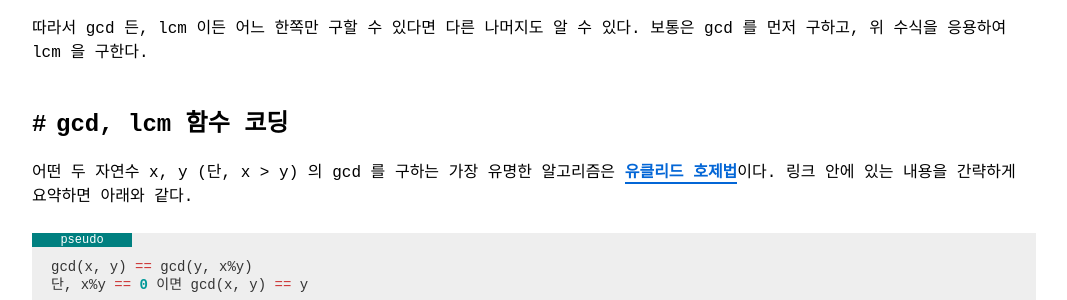
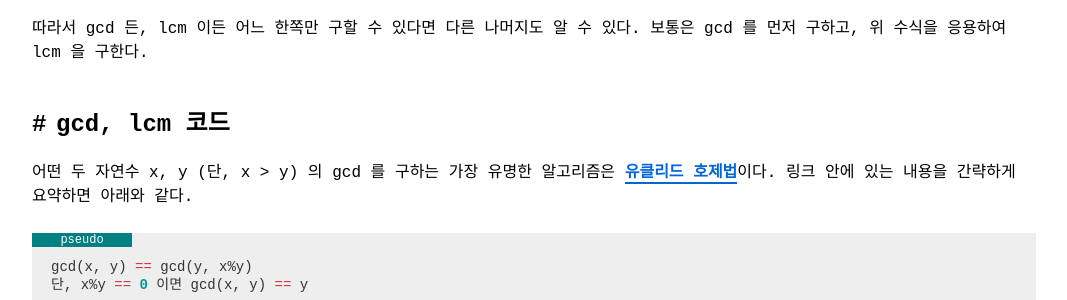
Before and after one commit to zininote/zininote.github.io-old-, a Jekyll site: the page built from _posts/algorithm/math/0010-01-01-gcd-and-lcm.md, in a window 1280 px wide. Shown: the part 486-786 px from the top of the page, without its empty margins (106-1173 px from the left). Built offline with Jekyll 4.4.1, drawn with Linux system fonts in a browser that asks for light colours; nearby versions of some CDN libraries; some web fonts are replaced; comment, search, counter and statistics services are not loaded; a style sheet for code colours, icons or effects is not loaded.

Commit message:
modified

```diff
--- a/_posts/algorithm/math/0010-01-01-gcd-and-lcm.md
+++ b/_posts/algorithm/math/0010-01-01-gcd-and-lcm.md
@@ -18,7 +18,7 @@ x * y == gcd(x, y) * lcm(x, y)
 
 따라서 gcd 든, lcm 이든 어느 한쪽만 구할 수 있다면 다른 나머지도 알 수 있다. 보통은 gcd 를 먼저 구하고, 위 수식을 응용하여 lcm 을 구한다.
 
-## gcd, lcm 함수 코딩
+## gcd, lcm 코드
 
 어떤 두 자연수 x, y (단, x > y) 의 gcd 를 구하는 가장 유명한 알고리즘은 [유클리드 호제법](https://namu.wiki/w/%EC%9C%A0%ED%81%B4%EB%A6%AC%EB%93%9C%20%ED%98%B8%EC%A0%9C%EB%B2%95)이다. 링크 안에 있는 내용을 간략하게 요약하면 아래와 같다.
 
```
